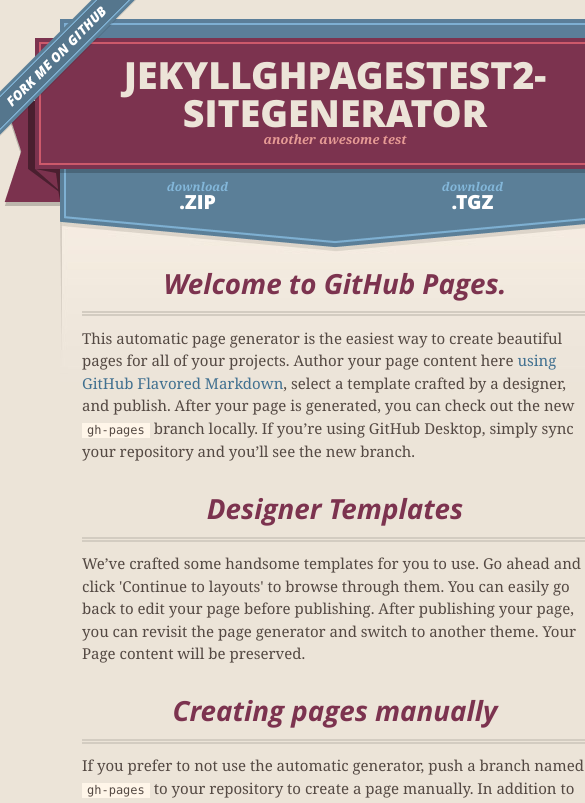
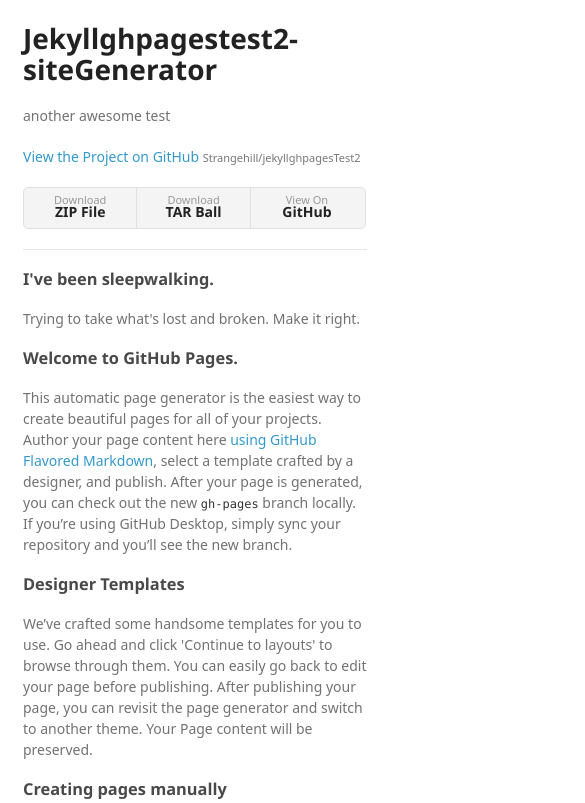
Before and after one commit to Strangehill/jekyllghpagesTest2, a plain HTML site: page index.html in a window 390 px wide. Shown: the top 803 px of the page, 585 px wide, since content can reach past the window. Drawn offline with nearby package versions, Linux system fonts and the light colour scheme; a web font is replaced by a local one.

```diff
--- a/index.html
+++ b/index.html
@@ -1,52 +1,39 @@
-<!DOCTYPE html>
+<!doctype html>
 <html>
   <head>
-    <meta charset='utf-8'>
+    <meta charset="utf-8">
     <meta http-equiv="X-UA-Compatible" content="chrome=1">
-    <meta name="viewport" content="width=640">
+    <title>Jekyllghpagestest2-siteGenerator by Strangehill</title>
 
-    <link rel="stylesheet" href="stylesheets/core.css" media="screen">
-    <link rel="stylesheet" href="stylesheets/mobile.css" media="handheld, only screen and (max-device-width:640px)">
+    <link rel="stylesheet" href="stylesheets/styles.css">
     <link rel="stylesheet" href="stylesheets/github-light.css">
+    <meta name="viewport" content="width=device-width">
+    <!--[if lt IE 9]>
+    <script src="//html5shiv.googlecode.com/svn/trunk/html5.js"></script>
+    <![endif]-->
+  </head>
+  <body>
+    <div class="wrapper">
+      <header>
+        <h1>Jekyllghpagestest2-siteGenerator</h1>
+        <p>another awesome test</p>
 
-    <script type="text/javascript" src="javascripts/modernizr.js"></script>
-    <script type="text/javascript" src="https://ajax.googleapis.com/ajax/libs/jquery/1.7.1/jquery.min.js"></script>
-    <script type="text/javascript" src="javascripts/headsmart.min.js"></script>
-    <script type="text/javascript">
-      $(document).ready(function () {
-        $('#main_content').headsmart()
-      })
-    </script>
-    <title>Jekyllghpagestest2-siteGenerator by Strangehill</title>
-  </head>
-
-  <body>
-    <a id="forkme_banner" href="https://github.com/Strangehill/jekyllghpagesTest2">View on GitHub</a>
-    <div class="shell">
-
-      <header>
-        <span class="ribbon-outer">
-          <span class="ribbon-inner">
-            <h1>Jekyllghpagestest2-siteGenerator</h1>
-            <h2>another awesome test</h2>
-          </span>
-          <span class="left-tail"></span>
-          <span class="right-tail"></span>
-        </span>
-      </header>
-
-      <section id="downloads">
-        <span class="inner">
-          <a href="https://github.com/Strangehill/jekyllghpagesTest2/zipball/master" class="zip"><em>download</em> .ZIP</a><a href="https://github.com/Strangehill/jekyllghpagesTest2/tarball/master" class="tgz"><em>download</em> .TGZ</a>
-        </span>
-      </section>
+        <p class="view"><a href="https://github.com/Strangehill/jekyllghpagesTest2">View the Project on GitHub <small>Strangehill/jekyllghpagesTest2</small></a></p>
 
 
-      <span class="banner-fix"></span>
+        <ul>
+          <li><a href="https://github.com/Strangehill/jekyllghpagesTest2/zipball/master">Download <strong>ZIP File</strong></a></li>
+          <li><a href="https://github.com/Strangehill/jekyllghpagesTest2/tarball/master">Download <strong>TAR Ball</strong></a></li>
+          <li><a href="https://github.com/Strangehill/jekyllghpagesTest2">View On <strong>GitHub</strong></a></li>
+        </ul>
+      </header>
+      <section>
+        <h3>
+<a id="ive-been-sleepwalking" class="anchor" href="#ive-been-sleepwalking" aria-hidden="true"><span class="octicon octicon-link"></span></a>I've been sleepwalking.</h3>
 
+<p>Trying to take what's lost and broken. Make it right.</p>
 
-      <section id="main_content">
-        <h3>
+<h3>
 <a id="welcome-to-github-pages" class="anchor" href="#welcome-to-github-pages" aria-hidden="true"><span class="octicon octicon-link"></span></a>Welcome to GitHub Pages.</h3>
 
 <p>This automatic page generator is the easiest way to create beautiful pages for all of your projects. Author your page content here <a href="https://guides.github.com/features/mastering-markdown/">using GitHub Flavored Markdown</a>, select a template crafted by a designer, and publish. After your page is generated, you can check out the new <code>gh-pages</code> branch locally. If you’re using GitHub Desktop, simply sync your repository and you’ll see the new branch.</p>
@@ -71,21 +58,12 @@
 
 <p>Having trouble with Pages? Check out our <a href="https://help.github.com/pages">documentation</a> or <a href="https://github.com/contact">contact support</a> and we’ll help you sort it out.</p>
       </section>
-
       <footer>
-        <span class="ribbon-outer">
-          <span class="ribbon-inner">
-            <p>this project by <a href="https://github.com/Strangehill">Strangehill</a> can be found on <a href="https://github.com/Strangehill/jekyllghpagesTest2">GitHub</a></p>
-          </span>
-          <span class="left-tail"></span>
-          <span class="right-tail"></span>
-        </span>
-        <p>Generated with <a href="https://pages.github.com">GitHub Pages</a> using Merlot</p>
-        <span class="octocat"></span>
+        <p>This project is maintained by <a href="https://github.com/Strangehill">Strangehill</a></p>
+        <p><small>Hosted on GitHub Pages &mdash; Theme by <a href="https://github.com/orderedlist">orderedlist</a></small></p>
       </footer>
-
     </div>
-
+    <script src="javascripts/scale.fix.js"></script>
 
   </body>
 </html>
--- /dev/null
+++ b/javascripts/scale.fix.js
@@ -0,0 +1,17 @@
+var metas = document.getElementsByTagName('meta');
+var i;
+if (navigator.userAgent.match(/iPhone/i)) {
+  for (i=0; i<metas.length; i++) {
+    if (metas[i].name == "viewport") {
+      metas[i].content = "width=device-width, minimum-scale=1.0, maximum-scale=1.0";
+    }
+  }
+  document.addEventListener("gesturestart", gestureStart, false);
+}
+function gestureStart() {
+  for (i=0; i<metas.length; i++) {
+    if (metas[i].name == "viewport") {
+      metas[i].content = "width=device-width, minimum-scale=0.25, maximum-scale=1.6";
+    }
+  }
+}
--- /dev/null
+++ b/stylesheets/styles.css
@@ -0,0 +1,324 @@
+@font-face {
+  font-family: 'Noto Sans';
+  font-weight: 400;
+  font-style: normal;
+  src: url('../fonts/Noto-Sans-regular/Noto-Sans-regular.eot');
+  src: url('../fonts/Noto-Sans-regular/Noto-Sans-regular.eot?#iefix') format('embedded-opentype'),
+       local('Noto Sans'),
+       local('Noto-Sans-regular'),
+       url('../fonts/Noto-Sans-regular/Noto-Sans-regular.woff2') format('woff2'),
+       url('../fonts/Noto-Sans-regular/Noto-Sans-regular.woff') format('woff'),
+       url('../fonts/Noto-Sans-regular/Noto-Sans-regular.ttf') format('truetype'),
+       url('../fonts/Noto-Sans-regular/Noto-Sans-regular.svg#NotoSans') format('svg');
+}
+
+@font-face {
+  font-family: 'Noto Sans';
+  font-weight: 700;
+  font-style: normal;
+  src: url('../fonts/Noto-Sans-700/Noto-Sans-700.eot');
+  src: url('../fonts/Noto-Sans-700/Noto-Sans-700.eot?#iefix') format('embedded-opentype'),
+       local('Noto Sans Bold'),
+       local('Noto-Sans-700'),
+       url('../fonts/Noto-Sans-700/Noto-Sans-700.woff2') format('woff2'),
+       url('../fonts/Noto-Sans-700/Noto-Sans-700.woff') format('woff'),
+       url('../fonts/Noto-Sans-700/Noto-Sans-700.ttf') format('truetype'),
+       url('../fonts/Noto-Sans-700/Noto-Sans-700.svg#NotoSans') format('svg');
+}
+
+@font-face {
+  font-family: 'Noto Sans';
+  font-weight: 400;
+  font-style: italic;
+  src: url('../fonts/Noto-Sans-italic/Noto-Sans-italic.eot');
+  src: url('../fonts/Noto-Sans-italic/Noto-Sans-italic.eot?#iefix') format('embedded-opentype'),
+       local('Noto Sans Italic'),
+       local('Noto-Sans-italic'),
+       url('../fonts/Noto-Sans-italic/Noto-Sans-italic.woff2') format('woff2'),
+       url('../fonts/Noto-Sans-italic/Noto-Sans-italic.woff') format('woff'),
+       url('../fonts/Noto-Sans-italic/Noto-Sans-italic.ttf') format('truetype'),
+       url('../fonts/Noto-Sans-italic/Noto-Sans-italic.svg#NotoSans') format('svg');
+}
+
+@font-face {
+  font-family: 'Noto Sans';
+  font-weight: 700;
+  font-style: italic;
+  src: url('../fonts/Noto-Sans-700italic/Noto-Sans-700italic.eot');
+  src: url('../fonts/Noto-Sans-700italic/Noto-Sans-700italic.eot?#iefix') format('embedded-opentype'),
+       local('Noto Sans Bold Italic'),
+       local('Noto-Sans-700italic'),
+       url('../fonts/Noto-Sans-700italic/Noto-Sans-700italic.woff2') format('woff2'),
+       url('../fonts/Noto-Sans-700italic/Noto-Sans-700italic.woff') format('woff'),
+       url('../fonts/Noto-Sans-700italic/Noto-Sans-700italic.ttf') format('truetype'),
+       url('../fonts/Noto-Sans-700italic/Noto-Sans-700italic.svg#NotoSans') format('svg');
+}
+
+body {
+  background-color: #fff;
+  padding:50px;
+  font: 14px/1.5 "Noto Sans", "Helvetica Neue", Helvetica, Arial, sans-serif;
+  color:#727272;
+  font-weight:400;
+}
+
+h1, h2, h3, h4, h5, h6 {
+  color:#222;
+  margin:0 0 20px;
+}
+
+p, ul, ol, table, pre, dl {
+  margin:0 0 20px;
+}
+
+h1, h2, h3 {
+  line-height:1.1;
+}
+
+h1 {
+  font-size:28px;
+}
+
+h2 {
+  color:#393939;
+}
+
+h3, h4, h5, h6 {
+  color:#494949;
+}
+
+a {
+  color:#39c;
+  text-decoration:none;
+}
+
+a:hover {
+  color:#069;
+}
+
+a small {
+  font-size:11px;
+  color:#777;
+  margin-top:-0.3em;
+  display:block;
+}
+
+a:hover small {
+  color:#777;
+}
+
+.wrapper {
+  width:860px;
+  margin:0 auto;
+}
+
+blockquote {
+  border-left:1px solid #e5e5e5;
+  margin:0;
+  padding:0 0 0 20px;
+  font-style:italic;
+}
+
+code, pre {
+  font-family:Monaco, Bitstream Vera Sans Mono, Lucida Console, Terminal, Consolas, Liberation Mono, DejaVu Sans Mono, Courier New, monospace;
+  color:#333;
+  font-size:12px;
+}
+
+pre {
+  padding:8px 15px;
+  background: #f8f8f8;
+  border-radius:5px;
+  border:1px solid #e5e5e5;
+  overflow-x: auto;
+}
+
+table {
+  width:100%;
+  border-collapse:collapse;
+}
+
+th, td {
+  text-align:left;
+  padding:5px 10px;
+  border-bottom:1px solid #e5e5e5;
+}
+
+dt {
+  color:#444;
+  font-weight:700;
+}
+
+th {
+  color:#444;
+}
+
+img {
+  max-width:100%;
+}
+
+header {
+  width:270px;
+  float:left;
+  position:fixed;
+  -webkit-font-smoothing:subpixel-antialiased;
+}
+
+header ul {
+  list-style:none;
+  height:40px;
+  padding:0;
+  background: #f4f4f4;
+  border-radius:5px;
+  border:1px solid #e0e0e0;
+  width:270px;
+}
+
+header li {
+  width:89px;
+  float:left;
+  border-right:1px solid #e0e0e0;
+  height:40px;
+}
+
+header li:first-child a {
+  border-radius:5px 0 0 5px;
+}
+
+header li:last-child a {
+  border-radius:0 5px 5px 0;
+}
+
+header ul a {
+  line-height:1;
+  font-size:11px;
+  color:#999;
+  display:block;
+  text-align:center;
+  padding-top:6px;
+  height:34px;
+}
+
+header ul a:hover {
+  color:#999;
+}
+
+header ul a:active {
+  background-color:#f0f0f0;
+}
+
+strong {
+  color:#222;
+  font-weight:700;
+}
+
+header ul li + li + li {
+  border-right:none;
+  width:89px;
+}
+
+header ul a strong {
+  font-size:14px;
+  display:block;
+  color:#222;
+}
+
+section {
+  width:500px;
+  float:right;
+  padding-bottom:50px;
+}
+
+small {
+  font-size:11px;
+}
+
+hr {
+  border:0;
+  background:#e5e5e5;
+  height:1px;
+  margin:0 0 20px;
+}
+
+footer {
+  width:270px;
+  float:left;
+  position:fixed;
+  bottom:50px;
+  -webkit-font-smoothing:subpixel-antialiased;
+}
+
+@media print, screen and (max-width: 960px) {
+
+  div.wrapper {
+    width:auto;
+    margin:0;
+  }
+
+  header, section, footer {
+    float:none;
+    position:static;
+    width:auto;
+  }
+
+  header {
+    padding-right:320px;
+  }
+
+  section {
+    border:1px solid #e5e5e5;
+    border-width:1px 0;
+    padding:20px 0;
+    margin:0 0 20px;
+  }
+
+  header a small {
+    display:inline;
+  }
+
+  header ul {
+    position:absolute;
+    right:50px;
+    top:52px;
+  }
+}
+
+@media print, screen and (max-width: 720px) {
+  body {
+    word-wrap:break-word;
+  }
+
+  header {
+    padding:0;
+  }
+
+  header ul, header p.view {
+    position:static;
+  }
+
+  pre, code {
+    word-wrap:normal;
+  }
+}
+
+@media print, screen and (max-width: 480px) {
+  body {
+    padding:15px;
+  }
+
+  header ul {
+    width:99%;
+  }
+
+  header li, header ul li + li + li {
+    width:33%;
+  }
+}
+
+@media print {
+  body {
+    padding:0.4in;
+    font-size:12pt;
+    color:#444;
+  }
+}
```
Also changed, not shown: params.json (+1 -1 lines).
